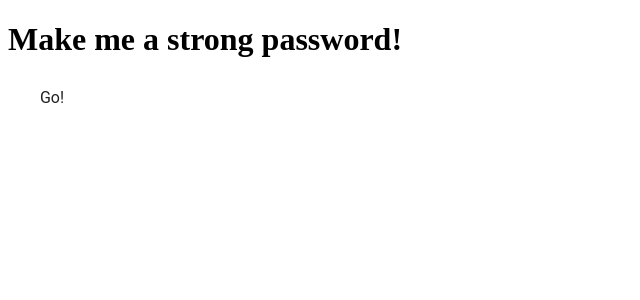
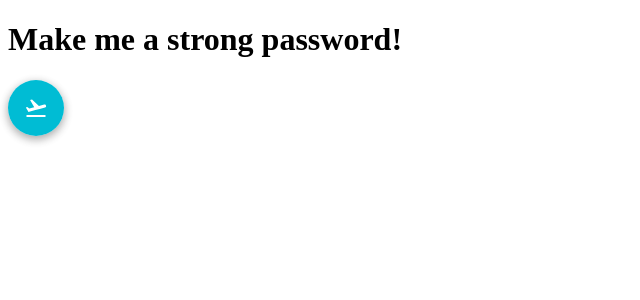
Before and after one commit to ohmyjersh/long-pass, a React app: page / in a window 1280 px wide. Shown: the top 300 px of the page, without its empty margins (0-640 px from the left). Built offline with nearby package versions, Linux system fonts and the light colour scheme; the HTML template or start-up script is replaced by a standard one.

Commit message:
add a sweet sweet button

```diff
--- a/src/components/SubmitButton.jsx
+++ b/src/components/SubmitButton.jsx
@@ -1,9 +1,12 @@
 import React from 'react'
-import FlatButton from 'material-ui/FlatButton'
+import FloatingActionButton from 'material-ui/FloatingActionButton'
+import ContentAdd from 'material-ui/svg-icons/action/flight-takeoff'
 
 function SubmitButton (props) {
   return (
-    <FlatButton id="new-password-submit" type="button">Go!</FlatButton>
+    <FloatingActionButton id="new-password-submit">
+      <ContentAdd />
+    </FloatingActionButton>
   )
 }
 
```
